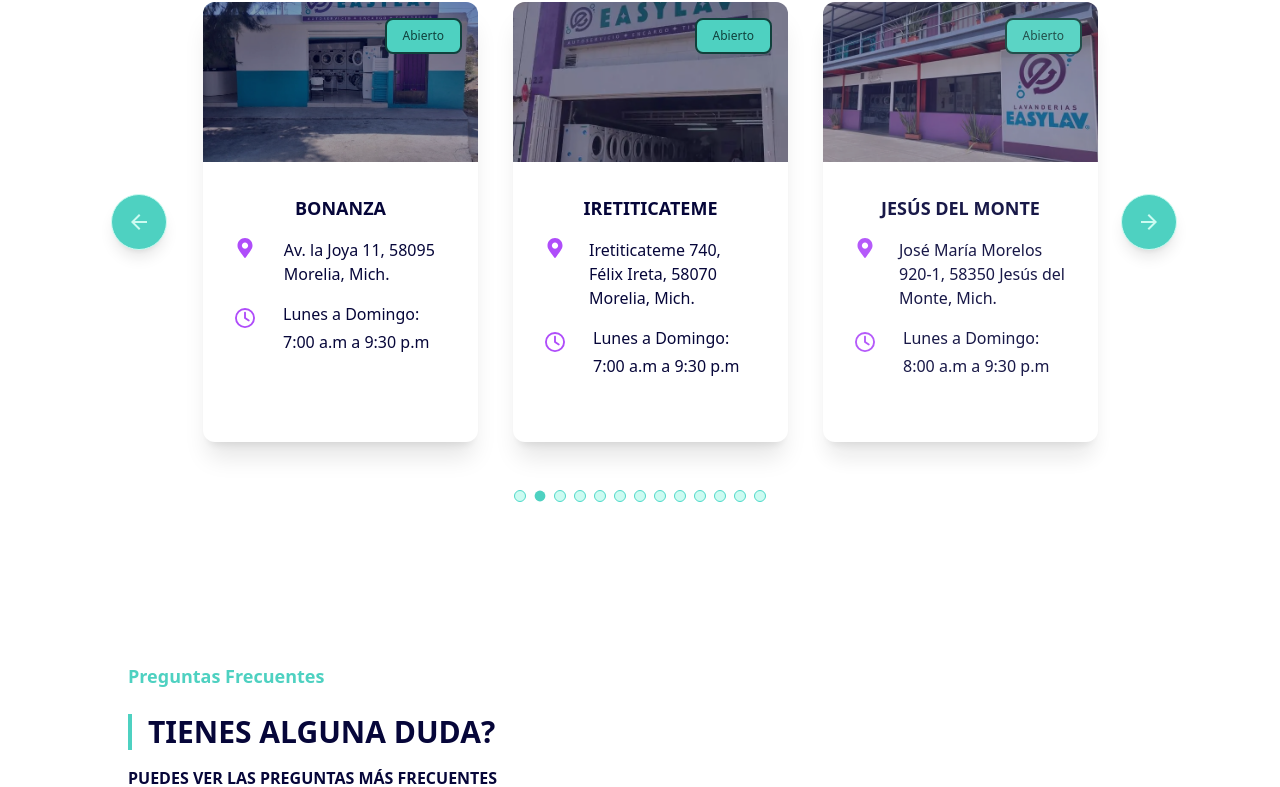
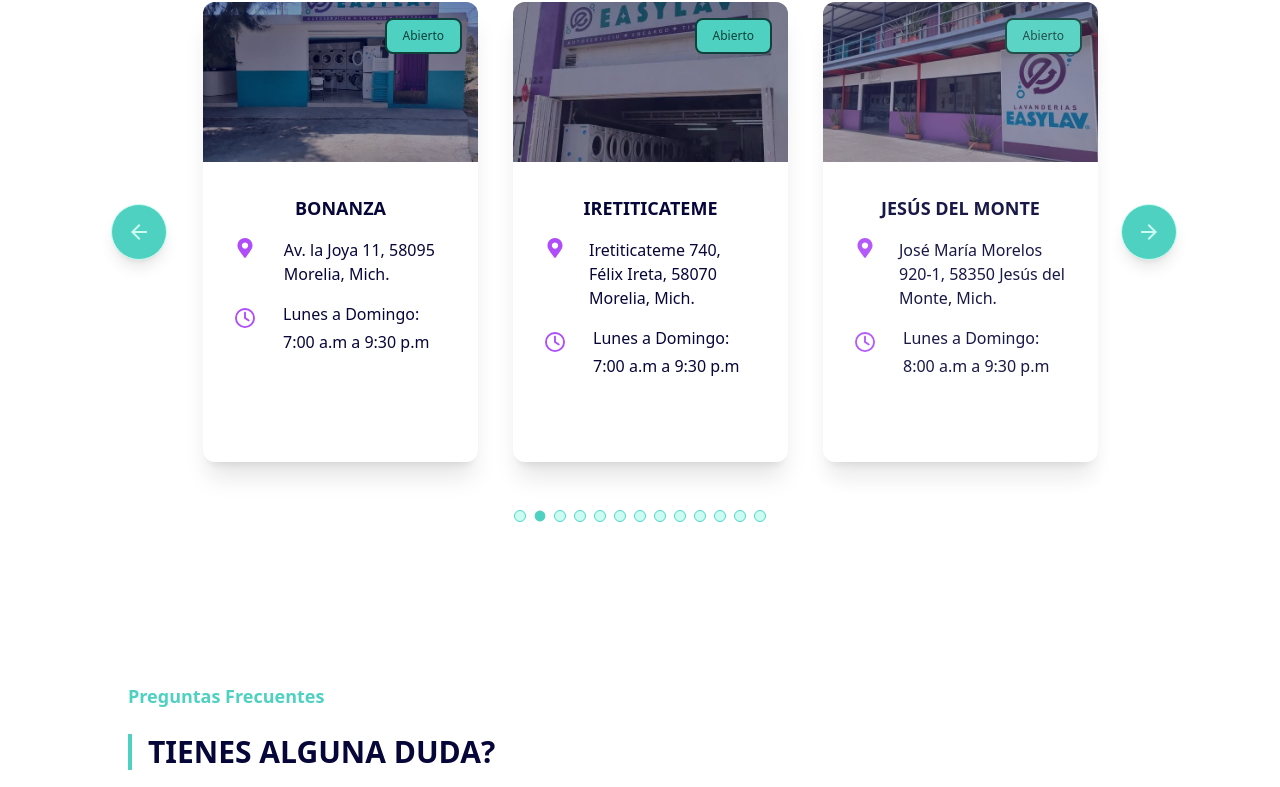
Before and after one commit to dspwebstudiomx/easylav-react, a React (Vite) app: page / in a window 1280 px wide. Shown: the part 7216-8003 px from the top of the page. Built offline with nearby package versions, Linux system fonts and the light colour scheme.

Commit message:
refactor: ajusta la altura mínima en el componente SucursalCard y reorganiza la sección de publicidad para mejorar la presentación

```diff
--- a/src/components/cards/SucursalCard.jsx
+++ b/src/components/cards/SucursalCard.jsx
@@ -199,7 +199,7 @@ const SucursalCard = ({
       </BackgroundImageSection>
 
       {/* Descripción */}
-      <section className="flex flex-col gap-4 justify-between items-center min-h-[280px]">
+      <section className="flex flex-col gap-4 justify-between items-center min-h-[300px]">
         <div className="p-8 flex flex-col gap-4 items-center h-full">
           <TitleH3 justify="justify-center" color="text-dark" fontSize="text-lg" textTransform="uppercase">
             {title}
@@ -227,8 +227,6 @@ const SucursalCard = ({
             </div>
           </div>
         </div>
-      </section>
-
         {/* Advertisement */}
         {advertisement && (
           <section className="w-full">
@@ -240,6 +238,7 @@ const SucursalCard = ({
           </section>
         )}
         {renderMapLinks(position, title, gmap)}
+      </section>
 
       {/* Badge */}
       {badge && (
```
Lines whose indentation alone changed are shown as unchanged.
